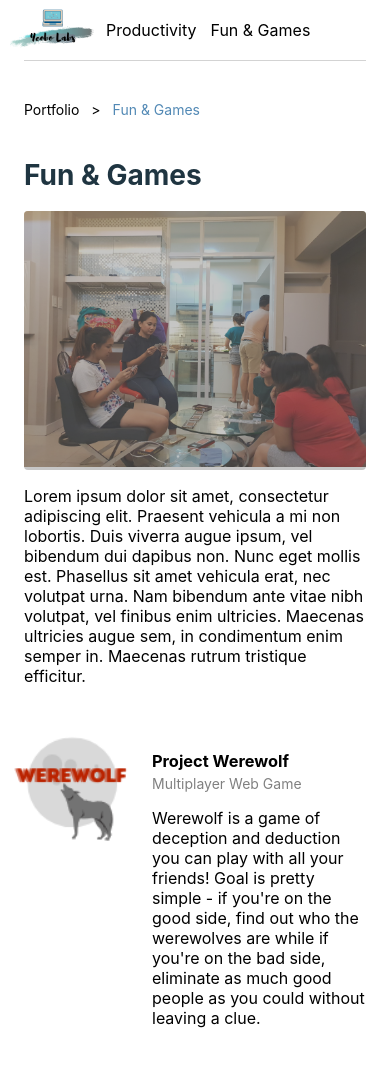
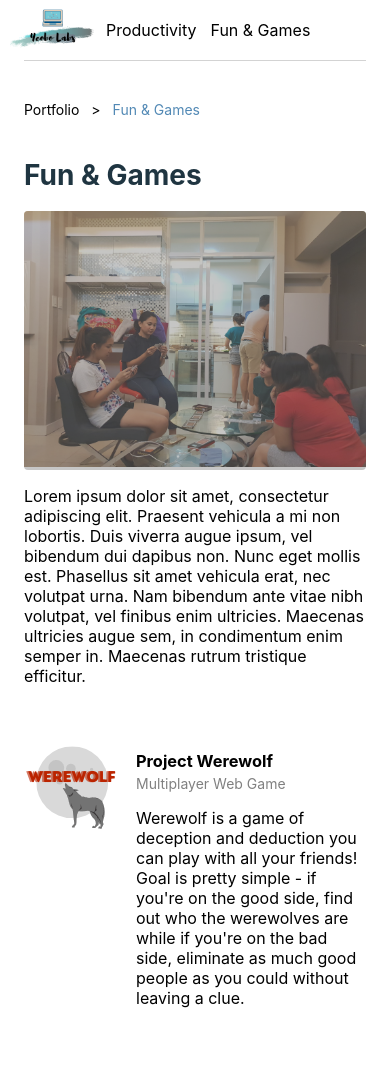
Before and after one commit to yeobo-labs/web, a React (Create React App) app in the folder web-react/: page /portfolio/fun-games in a window 390 px wide. Shown: the top 1066 px of the page. Built offline with nearby package versions, Linux system fonts and the light colour scheme.

Commit message:
porfolio link updaaaates

```diff
--- a/web-react/src/components/link/link.css
+++ b/web-react/src/components/link/link.css
@@ -17,18 +17,25 @@
 }
 
 .portfolioLink__contentImage__container {
-    width: 200px;
+    width: 128px;
     text-align: center;
 }
 
-.portfolioLink__contentImage__image {
-    transform: scale(1.25);
-}
-
 .portfolioLink__contentText__container {
-    margin-left: 32px;
+    margin-left: 24px;
 }
 
 .portfolioLink__contentText__category {
     color: grey;
 }
+
+@media screen and (max-width: 480px) {
+    .portfolioLink__contentImage__container,
+    .portfolioLink__contentImage__container img {
+        width: 96px;
+    }
+
+    .portfolioLink__contentText__container {
+        margin-left: 16px;
+    }
+}
--- a/web-react/src/components/link/portfolio-link.tsx
+++ b/web-react/src/components/link/portfolio-link.tsx
@@ -14,7 +14,7 @@
     <div className="portfolioLink__container">
         <a href={props.href} target="_blank" rel="noopener noreferrer" className="portfolioLink__row">
             <div className="portfolioLink__contentImage__container">
-                <img {...props.image} alt={props.image.alt || ''} className="portfolioLink__contentImage__image" />
+                <img {...props.image} alt={props.image.alt || ''} />
             </div>
             <div className="portfolioLink__contentText__container">
                 <h3>{props.heading}</h3>
```
